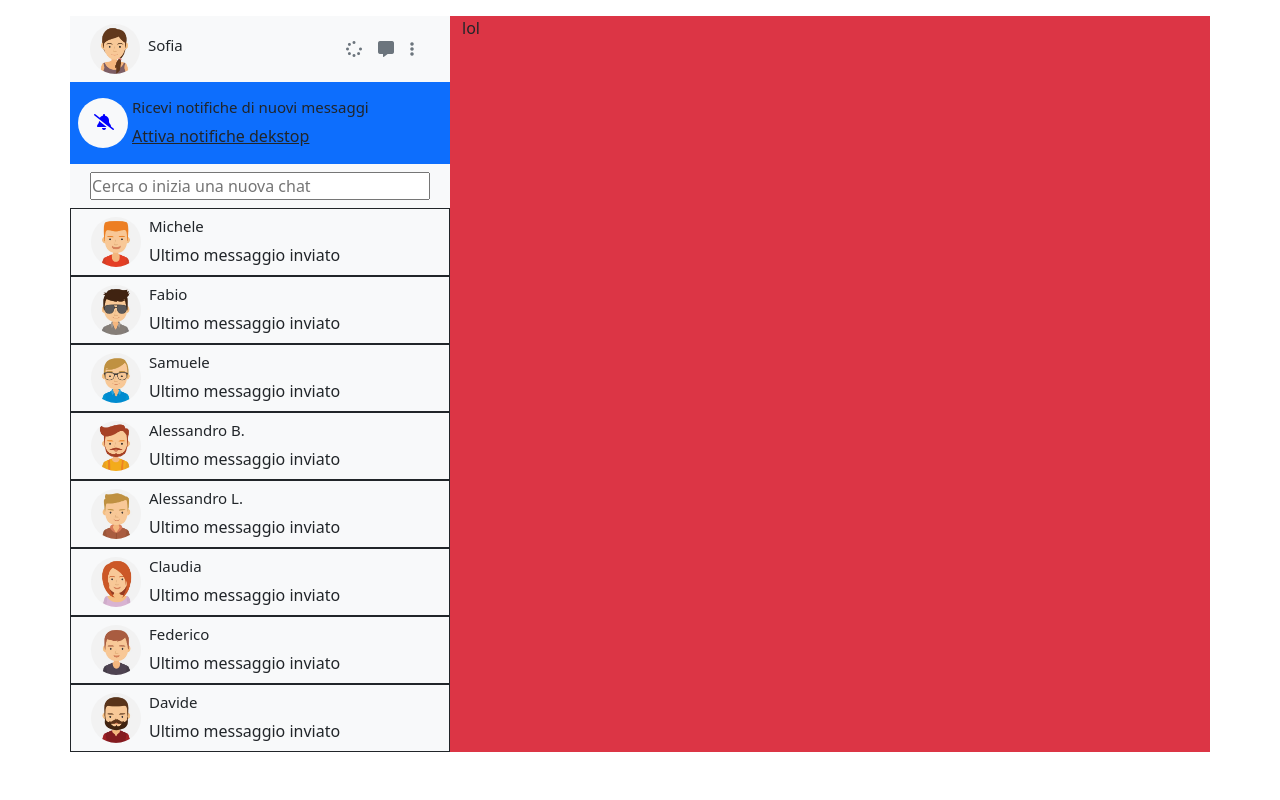
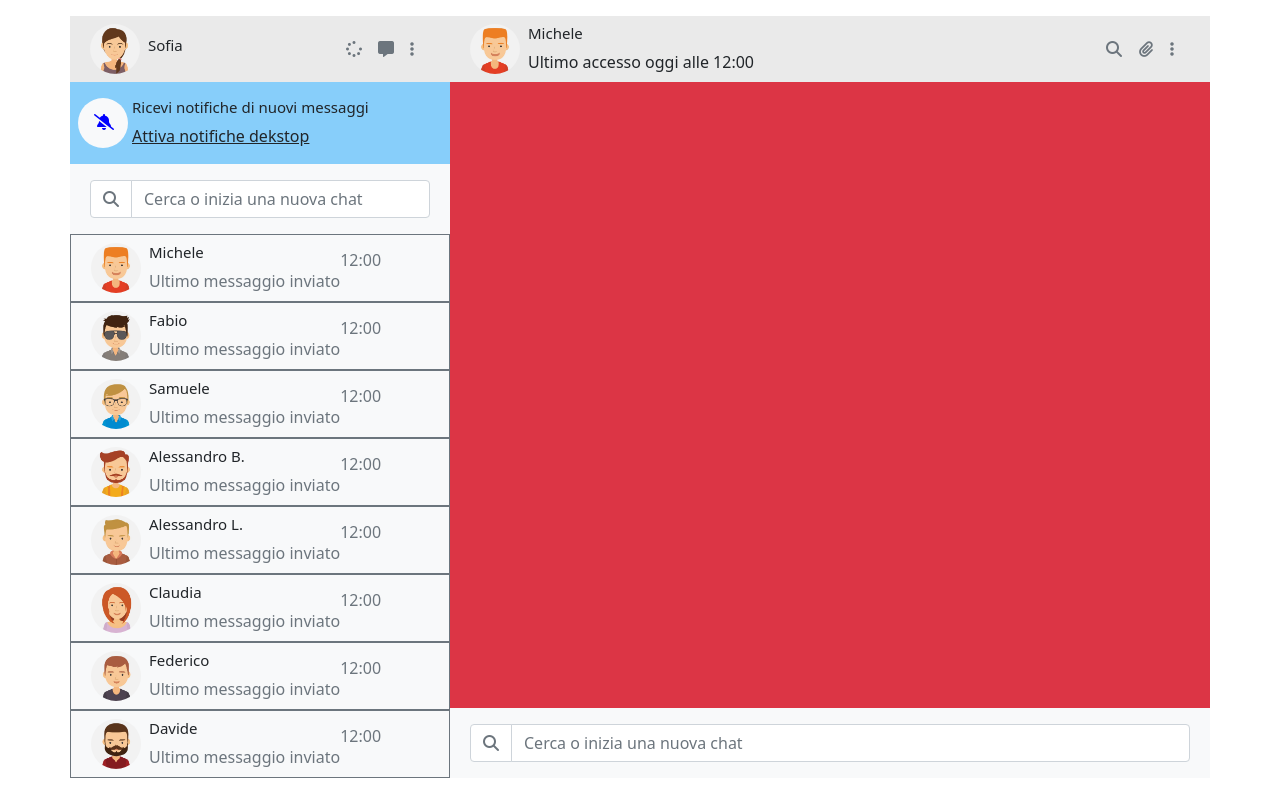
Before and after one commit to gioiascari/vue-boolzapp, a plain HTML site: page Milestone 1/index.html in a window 1280 px wide. Drawn offline with nearby package versions, Linux system fonts and the light colour scheme.

Commit message:
barra per scrivere nuovo messaggio

```diff
--- a/Milestone 1/css/style.css
+++ b/Milestone 1/css/style.css
@@ -21,3 +21,12 @@
   padding-left: 8px;
   color: blue;
 }
+.bg-sofia {
+  background-color: #eaeaea;
+}
+.bg-span {
+  background-color: lightskyblue;
+}
+.spaceBetween {
+  justify-content: space-between;
+}
--- a/Milestone 1/index.html
+++ b/Milestone 1/index.html
@@ -28,10 +28,10 @@
   </head>
   <body>
     <div id="boolzap" class="container pt-3">
-      <div class="row">
-        <div class="col-4 bg-light">
+      <div class="row bg-light">
+        <div class="col-4">
           <!--PARTE SOFIA-->
-          <div class="row align-items-center p-2">
+          <div class="row align-items-center p-2 bg-sofia">
             <div class="col-6 d-flex justify-content-start align-items-center">
               <div class="img-container align-items-center w_25 me-2">
                 <img
@@ -52,7 +52,7 @@
           </div>
           <!--SPAN BLUE-->
           <div class="row">
-            <div class="col-12 bg-primary p-2 d-flex align-items-center">
+            <div class="col-12 bg-span p-2 d-flex align-items-center">
               <div class="light-circle bg-light rounded-circle p-2 me-2">
                 <i class="fa-solid fa-bell-slash"></i>
               </div>
@@ -69,20 +69,30 @@
             </div>
           </div>
           <!--/SPAN BLUE-->
+          <!--INPUT-->
           <div class="row margin_0">
             <div class="col-12 p-2">
-              <input
-                type="text"
-                placeholder="Cerca o inizia una nuova chat"
-                class="w-100"
-              />
+              <div class="row input_search">
+                <div class="input-group flex-nowrap col-sm-12 py-2">
+                  <span class="input-group-text bg-white">
+                    <i class="fa-solid fa-magnifying-glass text-secondary"></i>
+                  </span>
+                  <input
+                    type="text"
+                    class="form-control"
+                    placeholder="Cerca o inizia una nuova chat"
+                  />
+                </div>
+              </div>
             </div>
           </div>
+          <!--/INPUT-->
+
           <div
-            class="row p-2 border border-dark"
+            class="row p-2 border border-secondary justify-content-space-between"
             v-for="(item, index) in contacts"
           >
-            <div class="col-12 d-flex justify-content-start align-items-center">
+            <div class="col-12 d-flex justify-space-between align-items-center">
               <div class="img-container align-items-center w_25 me-2">
                 <img
                   :src=" 'img-bolzapp/avatar' + item.avatar + '.jpg' "
@@ -93,14 +103,60 @@
               <div class="_name fs-6">
                 <h2>{{item.name}}</h2>
 
-                <p class="margin_0">Ultimo messaggio inviato</p>
+                <p class="margin_0 text-secondary">Ultimo messaggio inviato</p>
+              </div>
+              <div class="ora text-secondary">
+                <p>12:00</p>
               </div>
             </div>
           </div>
         </div>
         <!--/PARTE SOFIA-->
         <!--PARTE MICHELE HEADER DESTRO-->
-        <div class="col-8 bg-danger">lol</div>
+
+        <div class="col-8 bg-danger d-flex flex-column spaceBetween">
+          <div class="row align-items-center bg-sofia p-2">
+            <div class="col-6 d-flex">
+              <div class="img-container w_25 me-2">
+                <img
+                  src="img-bolzapp/avatar_1.jpg"
+                  alt="img"
+                  class="w-100 rounded-circle"
+                />
+              </div>
+              <div class="_name fs-6">
+                <h2>Michele</h2>
+
+                <p class="margin_0">Ultimo accesso oggi alle 12:00</p>
+              </div>
+            </div>
+            <div class="col-6 d-flex justify-content-end">
+              <i class="fa-solid fa-magnifying-glass text-secondary me-3"></i>
+              <i class="fa-solid fa-paperclip me-3 text-secondary"></i>
+              <i class="fa-solid fa-ellipsis-vertical me-3 text-secondary"></i>
+            </div>
+          </div>
+          <!--BARRA PER SCRIVERE NUOVO MESSAGGIO-->
+          <div class="row bg-light p-2 justify-content-center">
+            <div class="col-6 w-100 align-items-center">
+              <div class="row input_search">
+                <div class="input-group col-12 py-2">
+                  <span class="input-group-text bg-white">
+                    <i class="fa-solid fa-magnifying-glass text-secondary"></i>
+                  </span>
+                  <input
+                    type="text"
+                    class="form-control"
+                    placeholder="Cerca o inizia una nuova chat"
+                  />
+                </div>
+              </div>
+            </div>
+          </div>
+          <!--BARRA PER SCRIVERE NUOVO MESSAGGIO-->
+        </div>
+
+        <!--/PARTE MICHELE HEADER DESTRO-->
       </div>
     </div>
 
```
